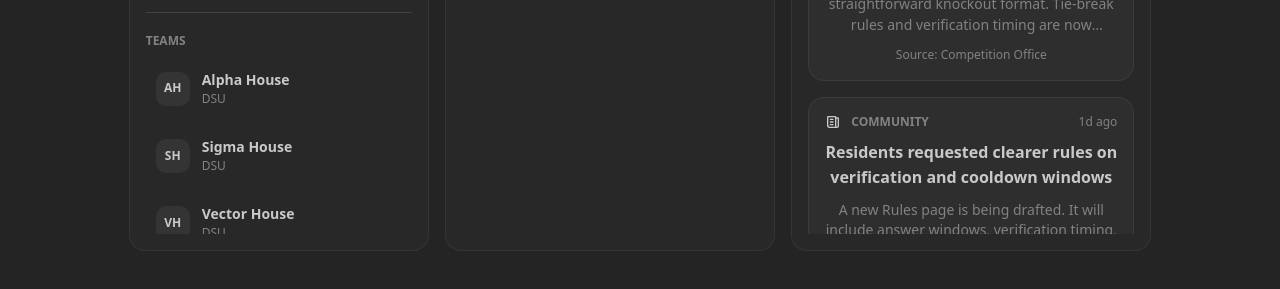
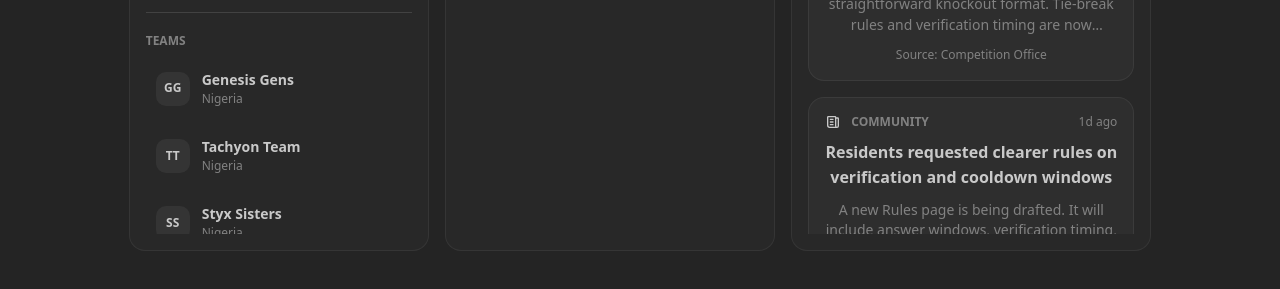
Before and after one commit to Clash-of-Prodigies/Ragnarok, a React (Vite) app: page / in a window 1280 px wide. Shown: the part 541-830 px from the top of the page. Built offline with nearby package versions, Linux system fonts and the light colour scheme.

Commit message:
feat: update Matches page with new team data and refactor match grouping logic

```diff
--- a/src/App.jsx
+++ b/src/App.jsx
@@ -6,6 +6,8 @@ import Matches from "./pages/Matches";
 import MatchRoom from "./pages/MatchRoom";
 import Rules from "./pages/Rules";
 import SettingsMenu from "./components/SettingsMenu";
+
+import { setToken } from "./auth/tokenStore";
 
 function HeaderLink({ to, label }) {
   const location = useLocation();
@@ -25,7 +27,7 @@ function HeaderLink({ to, label }) {
 
 export default function App() {
   const APP_PAGE_URL = import.meta.env.VITE_APP_PAGE_URL || 'https://app.clashofprodigies.com';
-
+  setToken();
   return (
     <AppShell header={{ height: 'fit' }} padding="md">
       <AppShell.Header>
--- a/src/pages/Matches.jsx
+++ b/src/pages/Matches.jsx
@@ -291,11 +291,11 @@ export default function Matches() {
 
   const teams = useMemo(
     () => [
-      { name: "Alpha House", country: "DSU" },
-      { name: "Sigma House", country: "DSU" },
-      { name: "Vector House", country: "DSU" },
-      { name: "Nova House", country: "DSU" },
-      { name: "Cipher House", country: "DSU" },
+      { name: "Genesis Gens", country: "Nigeria" },
+      { name: "Tachyon Team", country: "Nigeria" },
+      { name: "Styx Sisters", country: "Nigeria" },
+      { name: "Nephthys Wings", country: "Nigeria" },
+      { name: "Cipher Club", country: "Nigeria" },
     ],
     []
   );
@@ -322,9 +322,8 @@ export default function Matches() {
     []
   );
 
-  // Center column match groups (replace with your backend data later)
-  const groups_filtered_type = useMemo(() => {
-    const base = [
+    const unfiltered_groups = useMemo(() => {
+      const base = [
       {
         type: "intrahouse",
         house: "House of Odin",
@@ -345,16 +344,10 @@ export default function Matches() {
         ],
       },
     ];
-
-    if (competition_type.toLocaleLowerCase() === "all") return base;
-    return base.filter((m) => (m.type || "").toLowerCase().includes(competition_type.toLowerCase()));
-  }, [competition_type]);
-
-  const groups = useMemo(() => {
     const dayStart = startOfLocalDay(calendarDates.selected);
     const dayEnd = addLocalDays(dayStart, 1);
 
-    return groups_filtered_type.map((g) => {
+    return base.map((g) => {
       const filteredMatches = g.matches.filter((match) => {
         const matchDate = new Date(match.datetime);
         return matchDate >= dayStart && matchDate < dayEnd;
@@ -362,7 +355,13 @@ export default function Matches() {
 
       return { ...g, matches: filteredMatches };
     }).filter((g) => g.matches.length > 0);
-}, [groups_filtered_type, calendarDates.selected]);
+}, [calendarDates.selected]);
+
+  // Center column match groups (replace with your backend data later)
+  const groups = useMemo(() => {
+    if (competition_type.toLocaleLowerCase() === "all") return unfiltered_groups;
+    return unfiltered_groups.filter((m) => (m.type || "").toLowerCase().includes(competition_type.toLowerCase()));
+  }, [unfiltered_groups, competition_type]);
 
 
   const filteredTeams = useMemo(() => {
```
